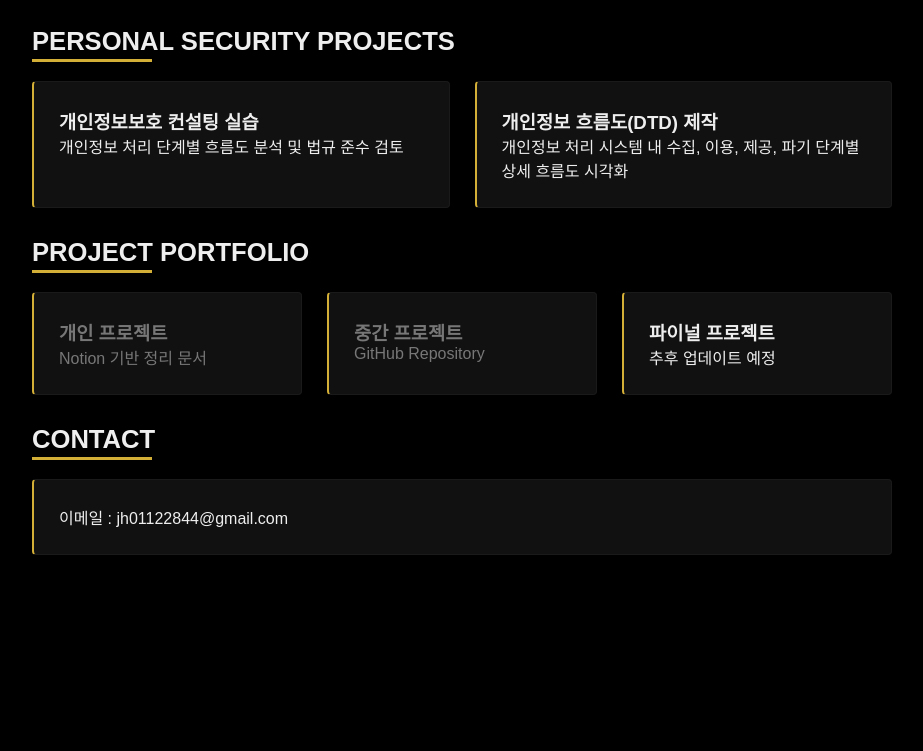
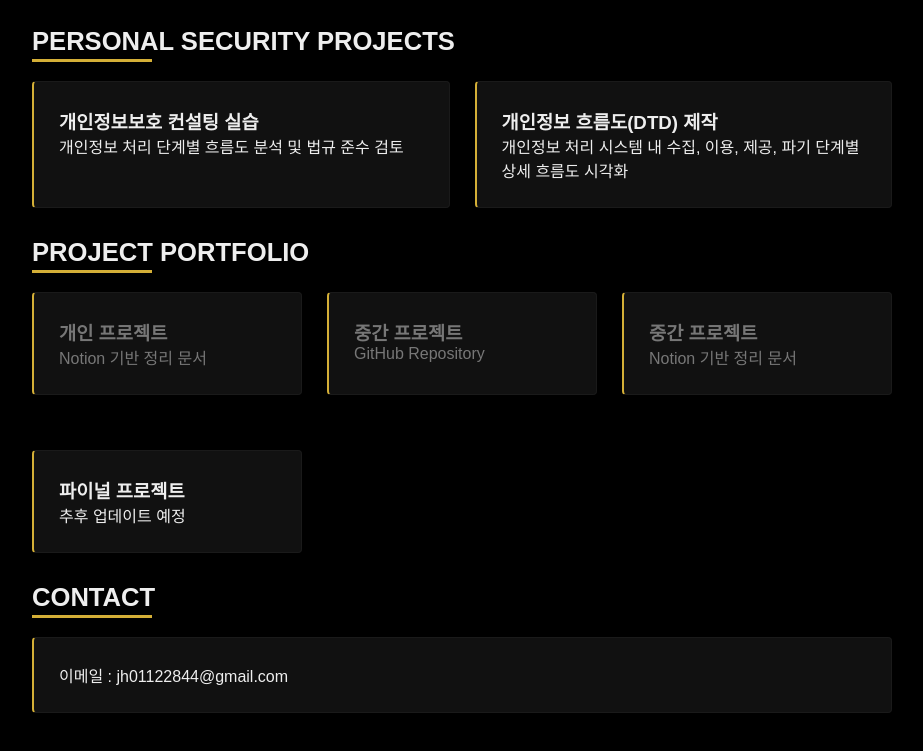
Before and after one commit to jh011228/portfolio, a plain HTML site: page index.html in a window 1280 px wide. Shown: the part 1440-2191 px from the top of the page, without its empty margins (328-1251 px from the left). Before the commit the page ends 2075 px from the top, so only its background shows below. Drawn offline with Linux system fonts and the light colour scheme; a web font is replaced by a local one.

Commit message:
Update index.html

```diff
--- a/index.html
+++ b/index.html
@@ -152,7 +152,10 @@
                 <h3>중간 프로젝트</h3>
                 <p>GitHub Repository</p>
             </a>
-
+            <a href="https://www.notion.so/3-_-2419850c1bd4801e9727c03ebe65b4e5" target="_blank" class="card">
+                <h3>중간 프로젝트</h3>
+                <p>Notion 기반 정리 문서</p>
+            </a>
             <div class="card">
                 <h3>파이널 프로젝트</h3>
                 <p>추후 업데이트 예정</p>
```
